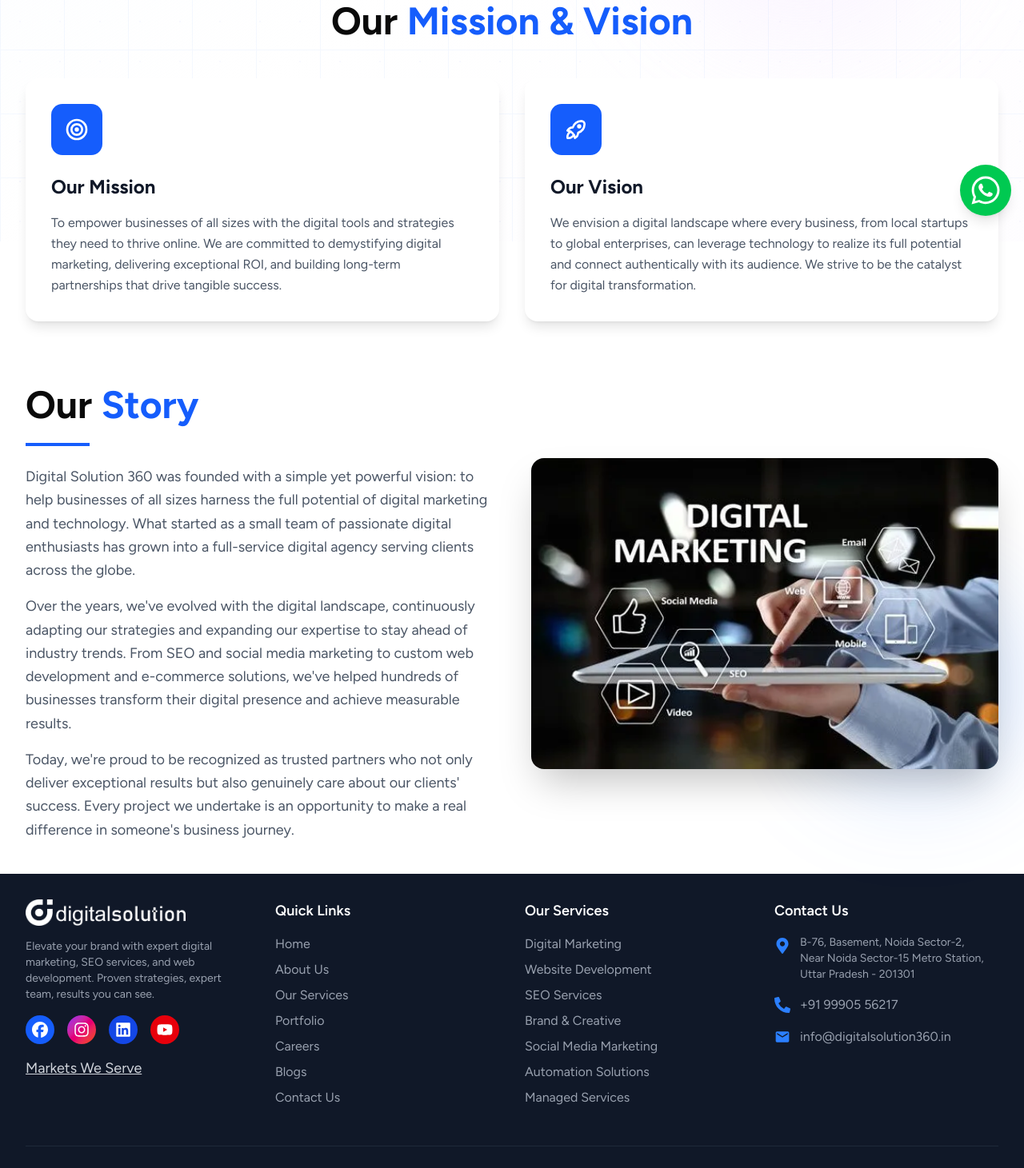
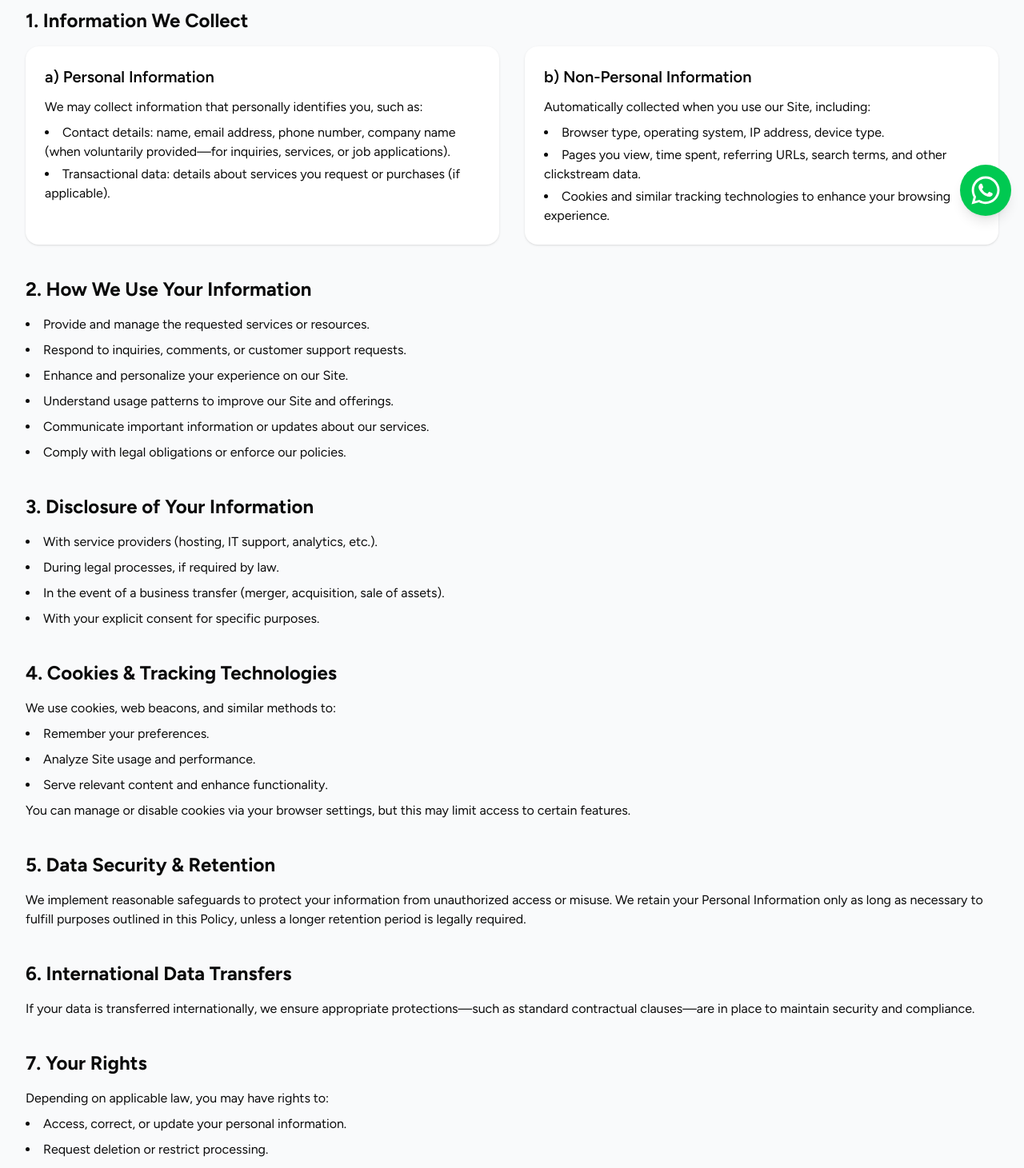
Before and after one commit to Digitalsolution360-Global/main-site, a Next.js app: page /privacy-policy in a window 1280 px wide. Shown: the part 498-1959 px from the top of the page at 80% size. Built offline with nearby package versions, Linux system fonts and the light colour scheme.

Commit message:
Enhance privacy policy with detailed sections
Added detailed privacy policy sections including information collection, usage, and user rights.

```diff
--- a/app/privacy-policy/privacyClient.js
+++ b/app/privacy-policy/privacyClient.js
@@ -52,100 +52,155 @@ function PrivacyPage() {
           </motion.div>
         </div>
       </section>
-{/* Mission & Vision from mission-vision component */}
-      <section className='py-10 '>
-        <div className='max-w-7xl mx-auto px-4 sm:px-6 lg:px-8'>
-          <motion.div
-            initial={{ opacity: 0, y: 20 }}
-            whileInView={{ opacity: 1, y: 0 }}
-            // viewport={{ once: true, margin: "-100px" }}
-            transition={{ duration: 0.6 }}
-            className='text-center mb-12'
-          >
-            <h2 className='text-4xl md:text-5xl font-bold mb-4'>
-              Our <span className='text-blue-600'>Mission & Vision</span>
-            </h2>
-          </motion.div>
+  <section className="bg-gray-50 py-12">
+      <div className="container max-w-7xl mx-auto px-4 md:px-8 space-y-10">
 
-          <div className='grid grid-cols-1 md:grid-cols-2 gap-8'>
-            <motion.div
-              initial={{ opacity: 0, y: 20 }}
-              whileInView={{ opacity: 1, y: 0 }}
-              // viewport={{ once: true, margin: "-100px" }}
-              transition={{ duration: 0.6, delay: 0.1 }}
-              className='bg-white rounded-2xl p-8 shadow-lg hover:shadow-xl transition-all duration-300'
-            >
-              <div className='w-16 h-16 bg-blue-600 rounded-xl flex items-center justify-center mb-6'>
-                <IconTarget size={32} className='text-white' />
-              </div>
-              <h3 className='text-2xl font-bold text-gray-900 mb-4'>Our Mission</h3>
-              <p className='text-gray-600 leading-relaxed'>
-                To empower businesses of all sizes with the digital tools and strategies they need to thrive online. We are committed to demystifying digital marketing, delivering exceptional ROI, and building long-term partnerships that drive tangible success.
+        {/* Section 1 */}
+        <div>
+          <h2 className="text-2xl font-bold mb-4">1. Information We Collect</h2>
+          <div className="grid md:grid-cols-2 gap-8">
+            <div className="p-6 bg-white rounded-2xl shadow">
+              <h3 className="text-xl font-semibold mb-3">a) Personal Information</h3>
+              <p className="mb-2">
+                We may collect information that personally identifies you, such as:
               </p>
-            </motion.div>
-
-            <motion.div
-              initial={{ opacity: 0, y: 20 }}
-              whileInView={{ opacity: 1, y: 0 }}
-              // viewport={{ once: true, margin: "-100px" }}
-              transition={{ duration: 0.6, delay: 0.2 }}
-              className='bg-white rounded-2xl p-8 shadow-lg hover:shadow-xl transition-all duration-300'
-            >
-              <div className='w-16 h-16 bg-blue-600 rounded-xl flex items-center justify-center mb-6'>
-                <IconRocket size={32} className='text-white' />
-              </div>
-              <h3 className='text-2xl font-bold text-gray-900 mb-4'>Our Vision</h3>
-              <p className='text-gray-600 leading-relaxed'>
-                We envision a digital landscape where every business, from local startups to global enterprises, can leverage technology to realize its full potential and connect authentically with its audience. We strive to be the catalyst for digital transformation.
+              <ul className="list-disc list-inside space-y-1">
+                <li>
+                  Contact details: name, email address, phone number, company name (when voluntarily provided—for inquiries, services, or job applications).
+                </li>
+                <li>
+                  Transactional data: details about services you request or purchases (if applicable).
+                </li>
+              </ul>
+            </div>
+            <div className="p-6 bg-white rounded-2xl shadow">
+              <h3 className="text-xl font-semibold mb-3">b) Non-Personal Information</h3>
+              <p className="mb-2">
+                Automatically collected when you use our Site, including:
               </p>
-            </motion.div>
+              <ul className="list-disc list-inside space-y-1">
+                <li>Browser type, operating system, IP address, device type.</li>
+                <li>Pages you view, time spent, referring URLs, search terms, and other clickstream data.</li>
+                <li>Cookies and similar tracking technologies to enhance your browsing experience.</li>
+              </ul>
+            </div>
           </div>
         </div>
-      </section>
 
-      {/* Our Story Section */}
-      <section className='py-10'>
-        <div className='max-w-7xl mx-auto px-4 sm:px-6 lg:px-8'>
-          <div className='grid grid-cols-1 lg:grid-cols-2 gap-12 items-center'>
+        {/* Section 2 */}
+        <div>
+          <h2 className="text-2xl font-bold mb-4">2. How We Use Your Information</h2>
+          <ul className="list-disc list-inside space-y-2">
+            <li>Provide and manage the requested services or resources.</li>
+            <li>Respond to inquiries, comments, or customer support requests.</li>
+            <li>Enhance and personalize your experience on our Site.</li>
+            <li>Understand usage patterns to improve our Site and offerings.</li>
+            <li>Communicate important information or updates about our services.</li>
+            <li>Comply with legal obligations or enforce our policies.</li>
+          </ul>
+        </div>
 
-            <motion.div
-              initial={{ opacity: 0, x: -30 }}
-              whileInView={{ opacity: 1, x: 0 }}
-              viewport={{ once: true, margin: "-100px" }}
-              transition={{ duration: 0.4 }}
-            >
-              <h2 className='text-4xl md:text-5xl font-bold mb-6'>
-                Our <span className='text-blue-600'>Story</span>
-              </h2>
-              <div className='w-20 h-1 bg-blue-600 mb-6'></div>
-              <p className='text-lg text-gray-600 mb-4 leading-relaxed'>
-                Digital Solution 360 was founded with a simple yet powerful vision: to help businesses of all sizes harness the full potential of digital marketing and technology. What started as a small team of passionate digital enthusiasts has grown into a full-service digital agency serving clients across the globe.
-              </p>
-              <p className='text-lg text-gray-600 mb-4 leading-relaxed'>
-                Over the years, we&apos;ve evolved with the digital landscape, continuously adapting our strategies and expanding our expertise to stay ahead of industry trends. From SEO and social media marketing to custom web development and e-commerce solutions, we&apos;ve helped hundreds of businesses transform their digital presence and achieve measurable results.
-              </p>
-              <p className='text-lg text-gray-600 leading-relaxed'>
-                Today, we&apos;re proud to be recognized as trusted partners who not only deliver exceptional results but also genuinely care about our clients&apos; success. Every project we undertake is an opportunity to make a real difference in someone&apos;s business journey.
-              </p>
-            </motion.div>
+        {/* Section 3 */}
+        <div>
+          <h2 className="text-2xl font-bold mb-4">3. Disclosure of Your Information</h2>
+          <ul className="list-disc list-inside space-y-2">
+            <li>With service providers (hosting, IT support, analytics, etc.).</li>
+            <li>During legal processes, if required by law.</li>
+            <li>In the event of a business transfer (merger, acquisition, sale of assets).</li>
+            <li>With your explicit consent for specific purposes.</li>
+          </ul>
+        </div>
 
-            <motion.div
-              initial={{ opacity: 0, x: -30 }}
-              whileInView={{ opacity: 1, x: 0 }}
-              transition={{ duration: 0.6 }}
-              className='relative'
-            >
-              <img
-                src="/about/about-us.webp"
-                alt="Our Story"
-                className='rounded-2xl shadow-2xl w-full'
-              />
-              <div className='absolute -bottom-6 -right-6 w-64 h-64 bg-blue-500/20 rounded-full blur-3xl -z-10'></div>
-            </motion.div>
+        {/* Section 4 */}
+        <div>
+          <h2 className="text-2xl font-bold mb-4">4. Cookies &amp; Tracking Technologies</h2>
+          <p className="mb-2">We use cookies, web beacons, and similar methods to:</p>
+          <ul className="list-disc list-inside space-y-2">
+            <li>Remember your preferences.</li>
+            <li>Analyze Site usage and performance.</li>
+            <li>Serve relevant content and enhance functionality.</li>
+          </ul>
+          <p className="mt-2">
+            You can manage or disable cookies via your browser settings, but this may limit access to certain features.
+          </p>
+        </div>
 
-          </div>
+        {/* Section 5 */}
+        <div>
+          <h2 className="text-2xl font-bold mb-4">5. Data Security &amp; Retention</h2>
+          <p>
+            We implement reasonable safeguards to protect your information from unauthorized access or misuse. We retain your Personal Information only as long as necessary to fulfill purposes outlined in this Policy, unless a longer retention period is legally required.
+          </p>
         </div>
-      </section>
+
+        {/* Section 6 */}
+        <div>
+          <h2 className="text-2xl font-bold mb-4">6. International Data Transfers</h2>
+          <p>
+            If your data is transferred internationally, we ensure appropriate protections—such as standard contractual clauses—are in place to maintain security and compliance.
+          </p>
+        </div>
+
+        {/* Section 7 */}
+        <div>
+          <h2 className="text-2xl font-bold mb-4">7. Your Rights</h2>
+          <p className="mb-2">Depending on applicable law, you may have rights to:</p>
+          <ul className="list-disc list-inside space-y-2">
+            <li>Access, correct, or update your personal information.</li>
+            <li>Request deletion or restrict processing.</li>
+            <li>Withdraw consent or object to certain processing.</li>
+            <li>Lodge a complaint with a relevant data protection authority.</li>
+          </ul>
+        </div>
+
+        {/* Section 8 */}
+        <div>
+          <h2 className="text-2xl font-bold mb-4">8. Children’s Privacy</h2>
+          <p>
+            Our Site is not intended for children under 13. We do not knowingly collect their data. If we learn we have, we’ll delete it immediately.
+          </p>
+        </div>
+
+        {/* Section 9 */}
+        <div>
+          <h2 className="text-2xl font-bold mb-4">9. Third-Party Links</h2>
+          <p>
+            Our Site may contain links to third-party websites. We’re not responsible for their privacy policies or content. Please review their policies before using those sites.
+          </p>
+        </div>
+
+        {/* Section 10 */}
+        <div>
+          <h2 className="text-2xl font-bold mb-4">10. Updates to This Policy</h2>
+          <p>
+            We may update this Policy from time to time. The Effective Date at the top will reflect the latest revision. If we make significant changes, we’ll notify you (e.g., via Site notice or email). Please review periodically.
+          </p>
+        </div>
+
+        {/* Section 11 */}
+        <div>
+          <h2 className="text-2xl font-bold mb-4">11. Contact Us</h2>
+          <p className="mb-2">
+            If you have any questions about this Policy or wish to exercise your rights, contact us:
+          </p>
+          <ul className="list-disc list-inside">
+            <li>
+              <span className="font-semibold">Company:</span> Digital Solution 360 Pvt. Ltd.
+            </li>
+            <li>
+              <span className="font-semibold">Email:</span> info@digitalsolution360.in
+            </li>
+            <li>
+              <span className="font-semibold">Phone:</span> +91 99905 56217
+            </li>
+            <li>
+              <span className="font-semibold">Address:</span> B-76, Basement, Noida Sector-2, Near Noida Sector-15 Metro Station, Uttar Pradesh – 201301
+            </li>
+          </ul>
+        </div>
+
+      </div>
+    </section>
     </BgLayout>
   )
 }
```
